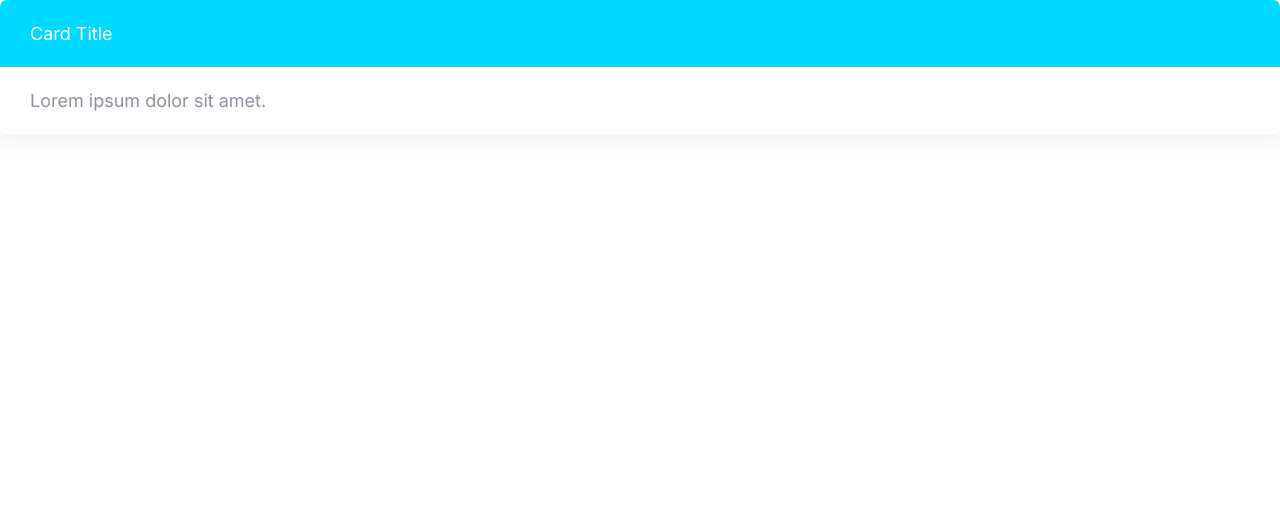
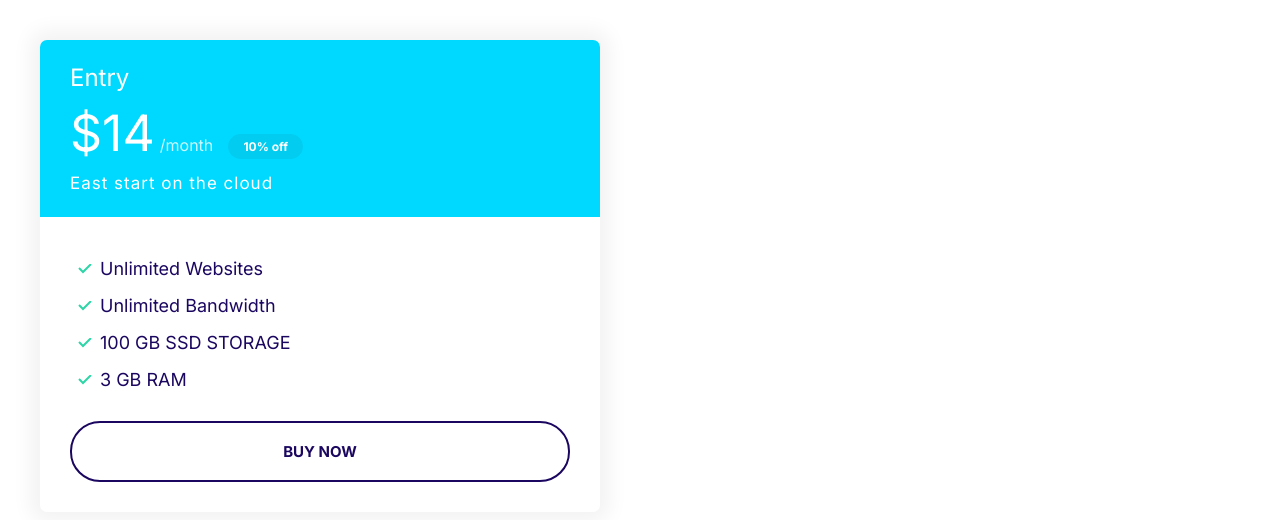
Before and after one commit to Levibd/Moshify, a plain HTML site: page index.html in a window 1280 px wide. Drawn offline with Linux system fonts and the light colour scheme.

Commit message:
Build plan

```diff
--- a/css/styles.css
+++ b/css/styles.css
@@ -127,6 +127,7 @@
 
 .badge--small {
     font-size: 1.6rem;
+    padding: 0.5rem 1.5rem;
 }
 
 @media screen and (min-width:1024px) {
@@ -322,3 +323,55 @@
     background: var(--color-secondary);
     color: #fff;
 }
+
+.card--secondary .badge--secondary {
+    background: #02cdf1;
+
+}
+
+
+
+/* Plans */
+
+.plan__name {
+    color: #fff;
+    margin: 0;
+    font-weight: 500;
+    font-size: 2.4rem;
+}
+
+.plan__price {
+    font-size: 6rem;
+}
+
+.plan__billing-cycle {
+    font-size: 2.4rem;
+    font-weight: 300;
+    opacity: 0.8;
+    margin-right: 1rem;
+}
+
+.plan__description {
+    font-size: 2rem;
+    font-weight: 300;
+    letter-spacing: 1px;
+    display: block;
+}
+
+.plan .list-item {
+    margin-bottom: 2rem;
+}
+
+@media screen and (min-width:1024px) {
+    .plan__price {
+        font-size: 5rem;
+    }
+
+    .plan__billing-cycle {
+        font-size: 1.6rem;
+    }
+
+    .plan__description {
+        font-size: 1.7rem;
+    }
+}
--- a/index.html
+++ b/index.html
@@ -13,10 +13,26 @@
 </head>
 
 <body>
-    <div>
-        <div class="card card--secondary">
-            <header class="card__header">Card Title</header>
-            <div class="card__body">Lorem ipsum dolor sit amet.</div>
+    <div style="width: 50%; padding: 4rem;">
+        <div class="plan">
+            <div class="card card--secondary">
+                <header class="card__header">
+                    <h3 class="plan__name">Entry</h3>
+                    <span class="plan__price">$14</span>
+                    <span class="plan__billing-cycle">/month</span>
+                    <span class="badge badge--secondary badge--small">10% off</span>
+                    <span class="plan__description">East start on the cloud</span>
+                </header>
+                <div class="card__body">
+                    <ul class="list list--tick">
+                        <li class="list__item">Unlimited Websites</li>
+                        <li class="list__item">Unlimited Bandwidth</li>
+                        <li class="list__item">100 GB SSD STORAGE</li>
+                        <li class="list__item">3 GB RAM</li>
+                    </ul>
+                    <button class="btn btn--outline btn--block">Buy Now</button>
+                </div>
+            </div>
         </div>
     </div>
 </body>
```
Also changed, not shown: components/plan.html (added, +22 -0 lines).
